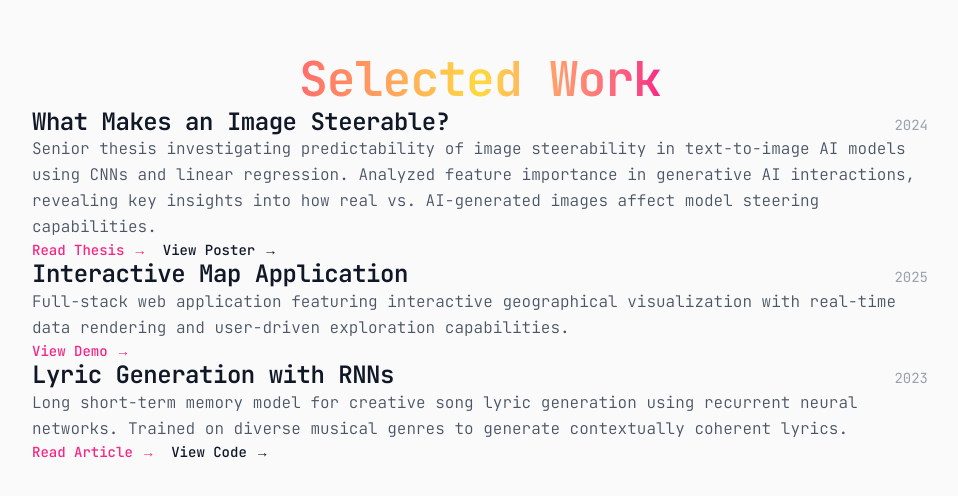
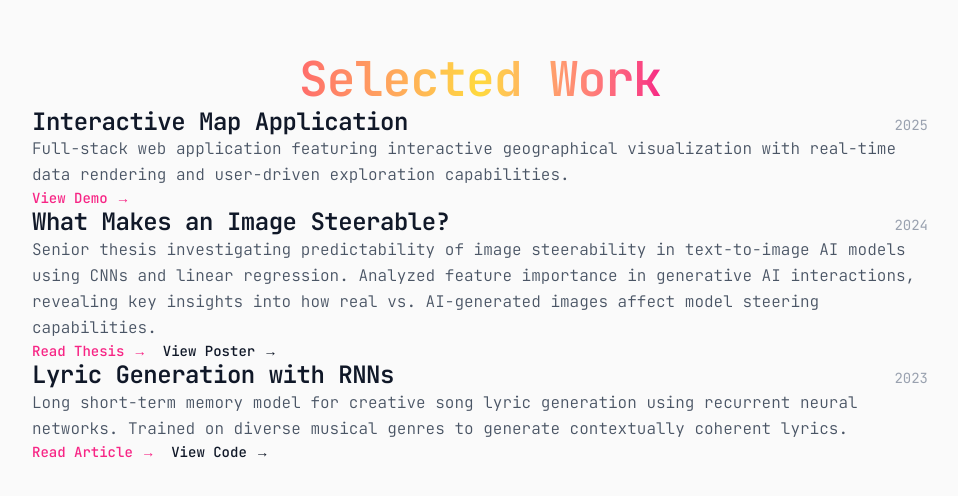
Before and after one commit to paigeblum/website, a Next.js app: page / in a window 1280 px wide. Shown: the part 1744-2240 px from the top of the page, without its empty margins (160-1118 px from the left). Built offline with nearby package versions, Linux system fonts and the light colour scheme.

Commit message:
Sort projects by date (newest first)

```diff
--- a/components/Projects.tsx
+++ b/components/Projects.tsx
@@ -5,6 +5,15 @@ import { useInView } from "framer-motion";
 import { useRef } from "react";
 
 const projects = [
+  {
+    title: "Interactive Map Application",
+    description: "Full-stack web application featuring interactive geographical visualization with real-time data rendering and user-driven exploration capabilities.",
+    year: "2025",
+    tags: ["Next.js", "React", "TypeScript", "Vercel", "Web Development"],
+    demoLink: "https://interactive-map-silk.vercel.app/",
+    githubLink: null,
+    demoLabel: "View Demo"
+  },
   {
     title: "What Makes an Image Steerable?",
     description: "Senior thesis investigating predictability of image steerability in text-to-image AI models using CNNs and linear regression. Analyzed feature importance in generative AI interactions, revealing key insights into how real vs. AI-generated images affect model steering capabilities.",
@@ -14,15 +23,6 @@ const projects = [
     githubLink: "/thesis-poster.pptx",
     demoLabel: "Read Thesis",
     githubLabel: "View Poster"
-  },
-  {
-    title: "Interactive Map Application",
-    description: "Full-stack web application featuring interactive geographical visualization with real-time data rendering and user-driven exploration capabilities.",
-    year: "2025",
-    tags: ["Next.js", "React", "TypeScript", "Vercel", "Web Development"],
-    demoLink: "https://interactive-map-silk.vercel.app/",
-    githubLink: null,
-    demoLabel: "View Demo"
   },
   {
     title: "Lyric Generation with RNNs",
```
